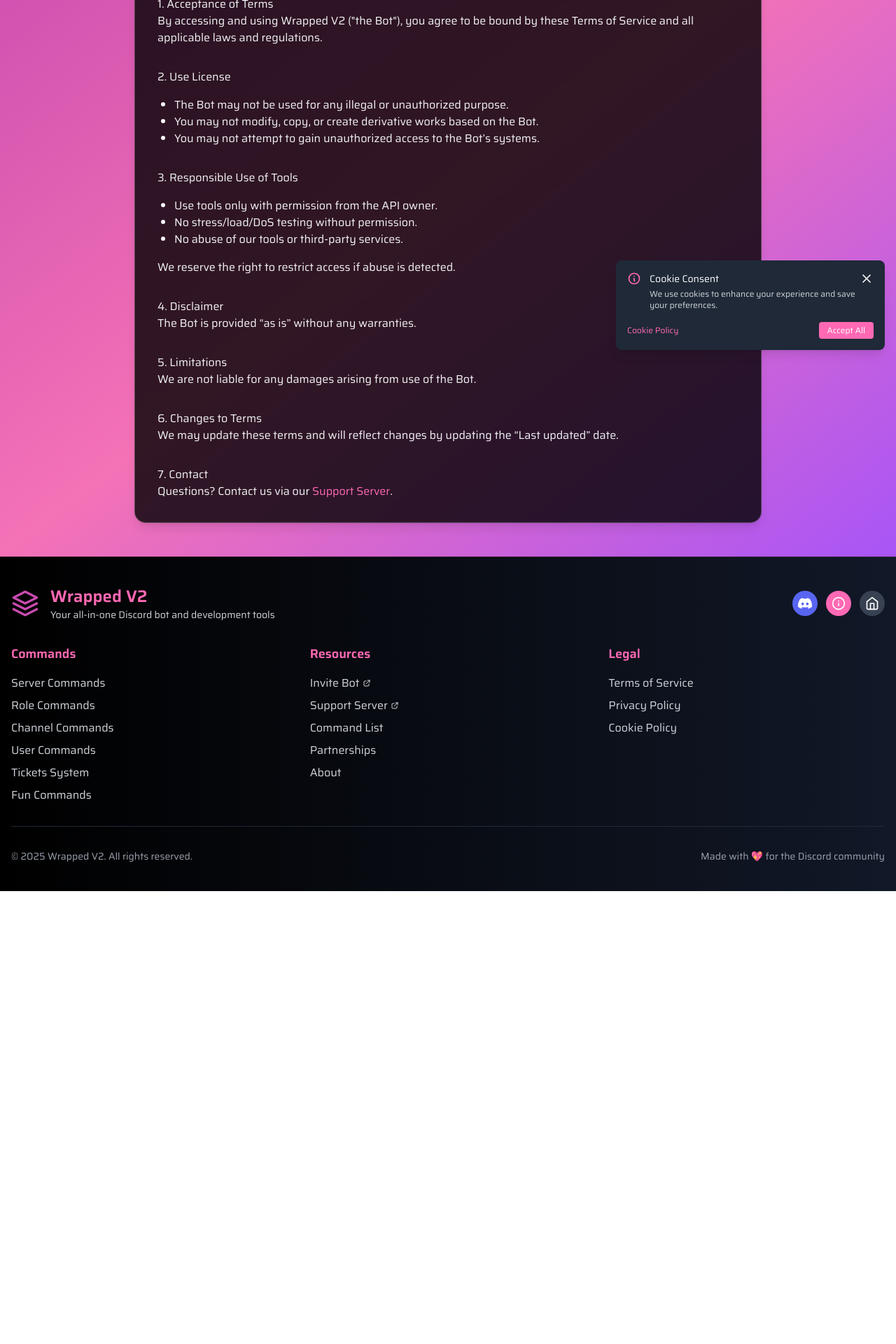
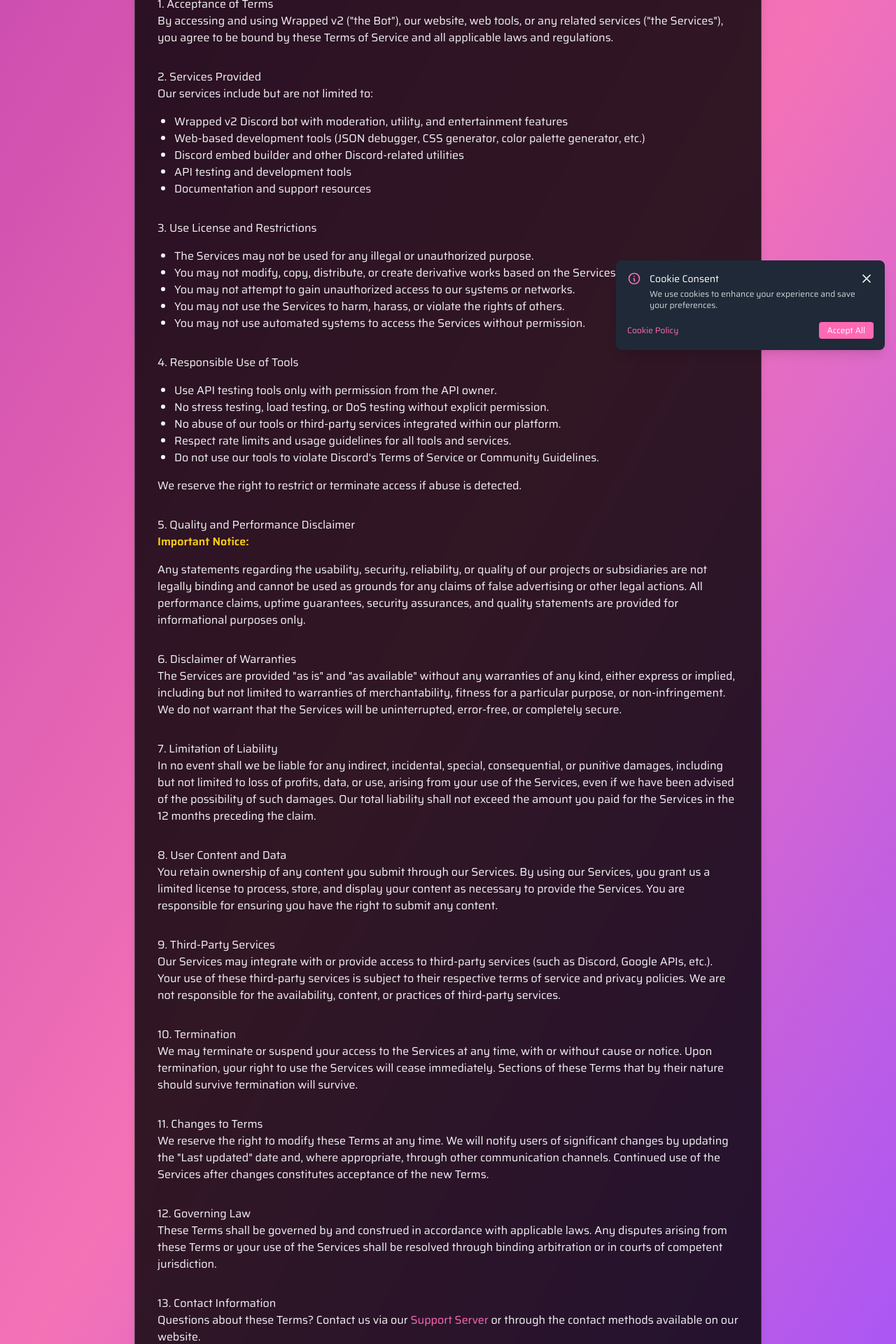
Before and after one commit to WxTaco/main-website, a React (Vite) app in the folder wrapped-v2/: page /terms in a window 1280 px wide. Shown: the part 260-2180 px from the top of the page at 70% size. Before the commit the page ends 1533 px from the top, so only its background shows below. Built offline with nearby package versions, Linux system fonts and the light colour scheme.

Commit message:
update privacy policy and tos

```diff
--- a/wrapped-v2/src/pages/Terms.tsx
+++ b/wrapped-v2/src/pages/Terms.tsx
@@ -1,51 +1,104 @@
 // Terms of Service page
+import React from 'react';
 
 const Terms = () => {
   return (
     <div className="min-h-screen w-full bg-gradient-to-br from-theme-gradient-start via-theme-gradient-middle to-theme-gradient-end flex flex-col items-center justify-start py-12 px-4 transition-colors duration-300">
       <div className="max-w-4xl w-full bg-gray-800/90 backdrop-blur-md rounded-2xl shadow-lg p-8 border border-theme-border/30 dark:bg-black/80 dark:border-white/20">
         <h1 className="text-3xl font-saira mb-2 text-theme-primary">Terms of Service</h1>
-        <p className="text-gray-300 mb-8">Last updated: May 21, 2025</p>
+        <p className="text-gray-300 mb-8">Last updated: December 19, 2024</p>
         <div className="prose prose-invert max-w-none text-gray-100">
           <section>
             <h2>1. Acceptance of Terms</h2>
             <p>
-              By accessing and using Wrapped V2 ("the Bot"), you agree to be bound by these Terms of Service and all applicable laws and regulations.
+              By accessing and using Wrapped v2 ("the Bot"), our website, web tools, or any related services ("the Services"), you agree to be bound by these Terms of Service and all applicable laws and regulations.
             </p>
           </section>
           <section className="mt-8">
-            <h2>2. Use License</h2>
+            <h2>2. Services Provided</h2>
+            <p>Our services include but are not limited to:</p>
             <ul className="list-disc ml-6 mt-4">
-              <li>The Bot may not be used for any illegal or unauthorized purpose.</li>
-              <li>You may not modify, copy, or create derivative works based on the Bot.</li>
-              <li>You may not attempt to gain unauthorized access to the Bot’s systems.</li>
+              <li>Wrapped v2 Discord bot with moderation, utility, and entertainment features</li>
+              <li>Web-based development tools (JSON debugger, CSS generator, color palette generator, etc.)</li>
+              <li>Discord embed builder and other Discord-related utilities</li>
+              <li>API testing and development tools</li>
+              <li>Documentation and support resources</li>
             </ul>
           </section>
           <section className="mt-8">
-            <h2>3. Responsible Use of Tools</h2>
+            <h2>3. Use License and Restrictions</h2>
             <ul className="list-disc ml-6 mt-4">
-              <li>Use tools only with permission from the API owner.</li>
-              <li>No stress/load/DoS testing without permission.</li>
-              <li>No abuse of our tools or third-party services.</li>
+              <li>The Services may not be used for any illegal or unauthorized purpose.</li>
+              <li>You may not modify, copy, distribute, or create derivative works based on the Services.</li>
+              <li>You may not attempt to gain unauthorized access to our systems or networks.</li>
+              <li>You may not use the Services to harm, harass, or violate the rights of others.</li>
+              <li>You may not use automated systems to access the Services without permission.</li>
             </ul>
-            <p className="mt-4">We reserve the right to restrict access if abuse is detected.</p>
           </section>
           <section className="mt-8">
-            <h2>4. Disclaimer</h2>
-            <p>The Bot is provided “as is” without any warranties.</p>
+            <h2>4. Responsible Use of Tools</h2>
+            <ul className="list-disc ml-6 mt-4">
+              <li>Use API testing tools only with permission from the API owner.</li>
+              <li>No stress testing, load testing, or DoS testing without explicit permission.</li>
+              <li>No abuse of our tools or third-party services integrated within our platform.</li>
+              <li>Respect rate limits and usage guidelines for all tools and services.</li>
+              <li>Do not use our tools to violate Discord's Terms of Service or Community Guidelines.</li>
+            </ul>
+            <p className="mt-4">We reserve the right to restrict or terminate access if abuse is detected.</p>
           </section>
           <section className="mt-8">
-            <h2>5. Limitations</h2>
-            <p>We are not liable for any damages arising from use of the Bot.</p>
+            <h2>5. Quality and Performance Disclaimer</h2>
+            <p className="font-semibold text-yellow-400 mb-4">Important Notice:</p>
+            <p>
+              Any statements regarding the usability, security, reliability, or quality of our projects or subsidiaries are not legally binding and cannot be used as grounds for any claims of false advertising or other legal actions. All performance claims, uptime guarantees, security assurances, and quality statements are provided for informational purposes only.
+            </p>
           </section>
           <section className="mt-8">
-            <h2>6. Changes to Terms</h2>
-            <p>We may update these terms and will reflect changes by updating the “Last updated” date.</p>
+            <h2>6. Disclaimer of Warranties</h2>
+            <p>
+              The Services are provided "as is" and "as available" without any warranties of any kind, either express or implied, including but not limited to warranties of merchantability, fitness for a particular purpose, or non-infringement. We do not warrant that the Services will be uninterrupted, error-free, or completely secure.
+            </p>
           </section>
           <section className="mt-8">
-            <h2>7. Contact</h2>
+            <h2>7. Limitation of Liability</h2>
             <p>
-              Questions? Contact us via our{" "}
+              In no event shall we be liable for any indirect, incidental, special, consequential, or punitive damages, including but not limited to loss of profits, data, or use, arising from your use of the Services, even if we have been advised of the possibility of such damages. Our total liability shall not exceed the amount you paid for the Services in the 12 months preceding the claim.
+            </p>
+          </section>
+          <section className="mt-8">
+            <h2>8. User Content and Data</h2>
+            <p>
+              You retain ownership of any content you submit through our Services. By using our Services, you grant us a limited license to process, store, and display your content as necessary to provide the Services. You are responsible for ensuring you have the right to submit any content.
+            </p>
+          </section>
+          <section className="mt-8">
+            <h2>9. Third-Party Services</h2>
+            <p>
+              Our Services may integrate with or provide access to third-party services (such as Discord, Google APIs, etc.). Your use of these third-party services is subject to their respective terms of service and privacy policies. We are not responsible for the availability, content, or practices of third-party services.
+            </p>
+          </section>
+          <section className="mt-8">
+            <h2>10. Termination</h2>
+            <p>
+              We may terminate or suspend your access to the Services at any time, with or without cause or notice. Upon termination, your right to use the Services will cease immediately. Sections of these Terms that by their nature should survive termination will survive.
+            </p>
+          </section>
+          <section className="mt-8">
+            <h2>11. Changes to Terms</h2>
+            <p>
+              We reserve the right to modify these Terms at any time. We will notify users of significant changes by updating the "Last updated" date and, where appropriate, through other communication channels. Continued use of the Services after changes constitutes acceptance of the new Terms.
+            </p>
+          </section>
+          <section className="mt-8">
+            <h2>12. Governing Law</h2>
+            <p>
+              These Terms shall be governed by and construed in accordance with applicable laws. Any disputes arising from these Terms or your use of the Services shall be resolved through binding arbitration or in courts of competent jurisdiction.
+            </p>
+          </section>
+          <section className="mt-8">
+            <h2>13. Contact Information</h2>
+            <p>
+              Questions about these Terms? Contact us via our{" "}
               <a
                 href="https://wrappedbot.com/support"
                 target="_blank"
@@ -53,7 +106,8 @@
                 className="text-theme-primary hover:underline"
               >
                 Support Server
-              </a>.
+              </a>{" "}
+              or through the contact methods available on our website.
             </p>
           </section>
         </div>
```
Also changed, not shown: wrapped-v2/src/pages/Privacy.tsx (+73 -21 lines), 1 other file (tests, documents, lock files or other folders).
